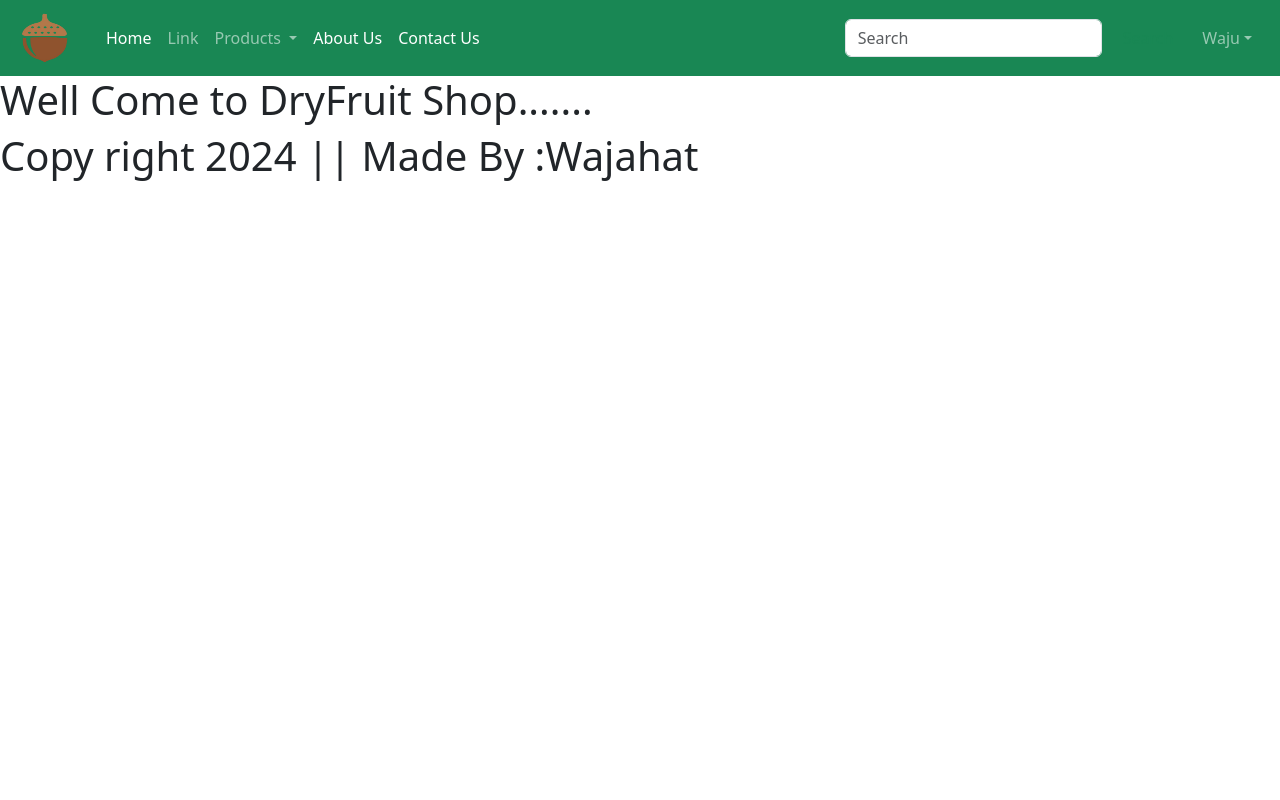
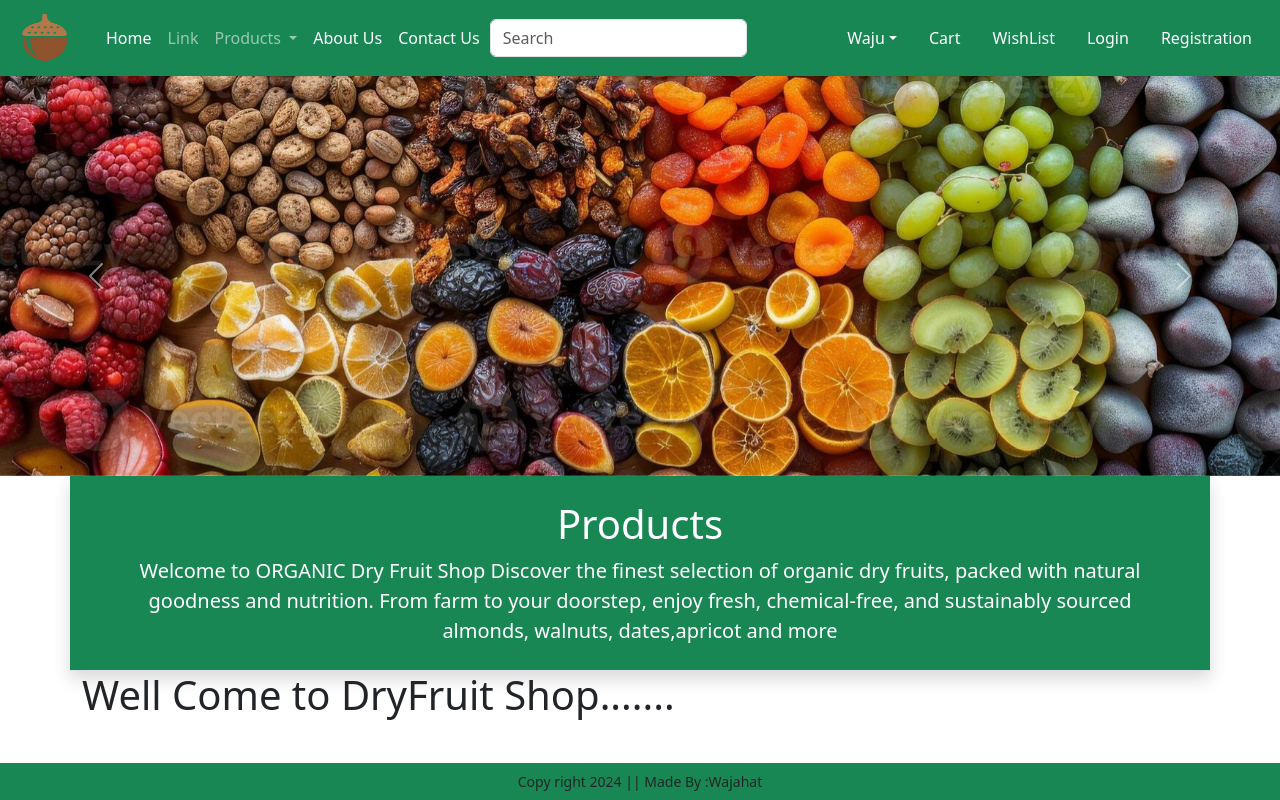
Before and after one commit to Wajahat-Infinity/dryFrruitShop, a Django app: page / in a window 1280 px wide. Run offline with Django 5.2, Linux system fonts and the light colour scheme.

Commit message:
3rd day commits

```diff
--- /dev/null
+++ b/app/static/app/css/style1.css
@@ -0,0 +1,91 @@
+.owl-carousel .item{
+ /* border: 1px solid black; */
+ font-size: 24px;
+ text-align: center;
+ margin-top: 20px;
+ transition: transform .5s ease;
+}
+
+ .owl-carousel .item:hover{
+    /* border: 1px solid black; */
+    transform : scale(1.1);
+}
+
+/* .owl-carousel img{
+    transition: transform .5s ease;
+  }
+ .owl-carousel img:hover{
+
+    transform : scale(1.25);
+} */
+
+.owl-next{
+ float:right;
+}
+.owl-prev{
+ float:left;
+}
+.owl-prev span{
+ font-size: 24px;
+ font-weight: bold;
+}
+.owl-next span{
+ font-size: 24px;
+ font-weight: bold;
+}
+
+
+
+
+.buttermilk{
+    background-color:#fff;background-image:linear-gradient(#fff7ef, #fff);
+    background-image:-webkit-linear-gradient(#fff7ef, #fff);
+    background-image:-moz-linear-gradient(#fff7ef, #fff);
+    background-image:-ms-linear-gradient(#fff7ef, #fff);
+    background-image:-o-linear-gradient(#fff7ef, #fff);
+    padding:50px 40px;
+    border:1px solid #efe8e1;
+    padding-bottom:20px;
+}
+
+.smbg{
+    background-color:#fff;
+    background-image:linear-gradient(rgba(110, 69, 143, 0.1), #fff);
+    background-image:-webkit-linear-gradient(rgba(110, 69, 143, 0.1), #fff);
+    background-image:-moz-linear-gradient(rgba(110, 69, 143, 0.1), #fff);
+    background-image:-ms-linear-gradient(rgba(110, 69, 143, 0.1), #fff);
+    background-image:-o-linear-gradient(rgba(110, 69, 143, 0.1), #fff);
+}
+
+.curdbgpro{
+    background-color:#fff;
+    background-image:linear-gradient(rgba(10, 77, 123, 0.1), #fff);
+    background-image:-webkit-linear-gradient(rgba(10, 77, 123, 0.1), #fff);
+    background-image:-moz-linear-gradient(rgba(10, 77, 123, 0.1), #fff);
+    background-image:-ms-linear-gradient(rgba(10, 77, 123, 0.1), #fff);
+    background-image:-o-linear-gradient(rgba(10, 77, 123, 0.1), #fff);
+}
+
+.goodnessseccont img{
+    width:100%;
+}
+
+.mlkpro{
+    color:#636362;
+    font-size:22px;
+    line-height:22px;
+    margin-bottom:15px;
+    width:43%;
+    margin:0 auto;
+    text-align:center;
+
+}
+
+.goodnesssec a{
+    text-decoration: none;
+}
+
+.carousel-image {
+    height: 400px; /* Set the desired height */
+    object-fit: cover; /* Ensures the image fits within the specified height without stretching */
+  }
--- a/app/templates/app/base.html
+++ b/app/templates/app/base.html
@@ -7,7 +7,7 @@
     <link href="https://cdn.jsdelivr.net/npm/bootstrap@5.3.3/dist/css/bootstrap.min.css" rel="stylesheet" integrity="sha384-QWTKZyjpPEjISv5WaRU9OFeRpok6YctnYmDr5pNlyT2bRjXh0JMhjY6hW+ALEwIH" crossorigin="anonymous">
     <link rel="stylesheet" href="{% static 'app/css/allmin.css' %}" />
     <link rel="stylesheet" href="{% static 'app/css/owl.carousel.min.css' %}" />
-    <link rel="stylesheet" href="{% static 'app/css/style.css' %}" />
+    <link rel="stylesheet" href="{% static 'app/css/style1.css' %}" />
 
     <title>Dry fruits shop | {% block title %}{% endblock title %} </title>
 </head>
@@ -59,7 +59,7 @@
           </div>
           <ul class="navbar-nav me-auto mb-2 mb-lg-0">
             <li class="nav-item dropdown mx-2">
-              <a class="nav-link dropdown-toggle text_white" href="#" id="profileDropdown" role="button" data-bs-toggle="dropdown" aria-expanded="false"">Waju</a>
+              <a class="nav-link dropdown-toggle text-white" href="#" id="profileDropdown" role="button" data-bs-toggle="dropdown" aria-expanded="false"">Waju</a>
               <ul class="dropdown-menu"  aria-labelledby="profileDropdown">
                 <li><a class="dropdown-item" href="#">Profile</a></li>
                 <li><a class="dropdown-item" href="#">Order</a></li>
@@ -68,14 +68,24 @@
 
 
             </ul>
-            </li>
+          </li>
+            <li class="nav-item mx-2"><a class="nav-link  text-white" href="#">Cart</a></></li>
+            <li class="nav-item mx-2"><a class="nav-link  text-white" href="#">WishList</a></></li>
+            <li class="nav-item mx-2"><a class="nav-link  text-white" href="#">Login</a></></li>
+            <li class="nav-item mx-2"><a class="nav-link  text-white" href="#">Registration</a></></li>
+
           </ul>
 
         </div>
       </nav>
 
+      {% block banner_slider %}{% endblock banner_slider %}
+      {% block information %}{% endblock information %}
       {% block main-content %}{% endblock main-content %}
-      <footer>Copy right 2024 || Made By :Wajahat </footer>
+      <footer class="container-fluid bg-success text-center p-2 mt-5 fixed-bottom" style="font-weight: normal; font-size: 14px;">
+        Copy right 2024 || Made By :Wajahat
+    </footer>
+
     <script src="https://cdn.jsdelivr.net/npm/@popperjs/core@2.11.8/dist/umd/popper.min.js" integrity="sha384-I7E8VVD/ismYTF4hNIPjVp/Zjvgyol6VFvRkX/vR+Vc4jQkC+hVqc2pM8ODewa9r" crossorigin="anonymous"></script>
 <script src="https://cdn.jsdelivr.net/npm/bootstrap@5.3.3/dist/js/bootstrap.min.js" integrity="sha384-0pUGZvbkm6XF6gxjEnlmuGrJXVbNuzT9qBBavbLwCsOGabYfZo0T0to5eqruptLy" crossorigin="anonymous"></script>
 <script src="https://cdnjs.cloudflare.com/ajax/libs/jquery/3.7.1/jquery.min.js"></script>
--- a/app/templates/app/home.html
+++ b/app/templates/app/home.html
@@ -1,6 +1,45 @@
 {% extends "app/base.html" %}
 {% load static %}
 {% block title %}home page{% endblock title %}
+{% block banner_slider %}<div id="carouselExample" class="carousel slide">
+    <div class="carousel-inner">
+        <div class="carousel-item active">
+          <img src="{% static 'app/images/banner/b5.jpeg' %}" class="d-block w-100 carousel-image" alt="banner Images">
+        </div>
+        <div class="carousel-item">
+          <img src="{% static 'app/images/banner/b16.jpeg' %}" class="d-block w-100 carousel-image" alt="banner Images">
+        </div>
+        <div class="carousel-item">
+          <img src="{% static 'app/images/banner/b7.jpg' %}" class="d-block w-100 carousel-image" alt="banner Images">
+        </div>
+        <div class="carousel-item">
+          <img src="{% static 'app/images/banner/b15.jpg' %}" class="d-block w-100 carousel-image" alt="banner Images">
+        </div>
+      </div>
+
+    <button class="carousel-control-prev" type="button" data-bs-target="#carouselExample" data-bs-slide="prev">
+      <span class="carousel-control-prev-icon" aria-hidden="true"></span>
+      <span class="visually-hidden">Previous</span>
+    </button>
+    <button class="carousel-control-next" type="button" data-bs-target="#carouselExample" data-bs-slide="next">
+      <span class="carousel-control-next-icon" aria-hidden="true"></span>
+      <span class="visually-hidden">Next</span>
+    </button>
+  </div>{% endblock banner_slider %}
+
+{% block information %}
+<div class="container">
+    <div class="row bg-success p-4 text-white text-center border-bottom shadow">
+        <h1>Products</h1>
+        <small class="fs-5"> Welcome to ORGANIC Dry Fruit Shop
+            Discover the finest selection of organic dry fruits, packed with natural goodness and nutrition. From farm to your doorstep, enjoy fresh, chemical-free, and sustainably sourced almonds, walnuts, dates,apricot and more</small>
+    </div>
+</div>
+
+
+{% endblock information %}
 {% block main-content %}
-<h1>Well Come to DryFruit Shop.......<h1>
+
+<div class="container"><h1>Well Come to DryFruit Shop.......<h1></div>
+    <br/> <br/>
 {% endblock main-content %}
```
Also changed, not shown: app/static/app/css/style.css (deleted, +0 -86 lines), app/static/app/images/banner/b15.jpg (added), 1 other file.
